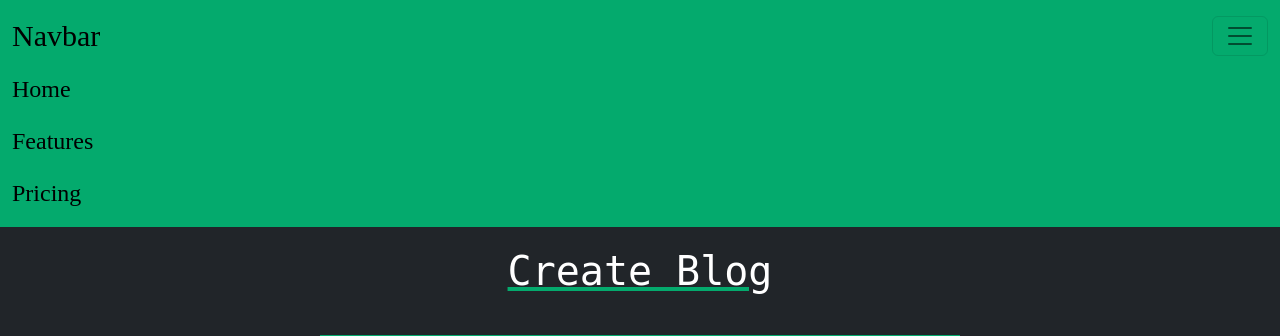
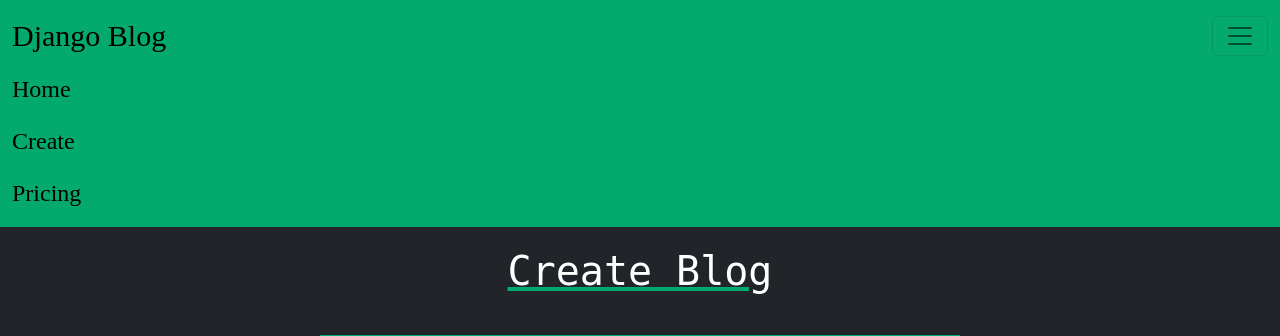
Before and after one commit to shonnoronha/DjangoBytes, a Django app: page /articles/create/ in a window 1280 px wide, after a click that opens the changed part. Shown: the top 336 px of the page. Run offline with Django 4.2, Linux system fonts and the light colour scheme; the visitor is signed in with stand-in values (Sample User, id 1); some libraries are stand-ins or nearby versions; some web fonts are replaced.

Commit message:
subtle changes

```diff
--- a/articles/forms.py
+++ b/articles/forms.py
@@ -21,7 +21,7 @@ class ArticleForm(forms.ModelForm):
         fields = ['name', 'description', 'content', 'category']
         widgets = {
             'name': forms.TextInput(attrs={'class':'mt-3 mb-3'}),
-            'description': forms.TextInput(attrs={'class':'mt-3 mb-3'}),
+            'description': forms.Textarea(attrs={'class':'mt-3 mb-3'}),
             'content': forms.Textarea(attrs={'class':'mt-3 mb-3'}),
             'category': forms.RadioSelect()
         }
--- a/articles/models.py
+++ b/articles/models.py
@@ -13,6 +13,7 @@ choices = (
 class Article(models.Model):
     author = models.ForeignKey(settings.AUTH_USER_MODEL, on_delete=models.CASCADE)
     name = models.CharField(max_length=100)
+    slug = models.SlugField(unique=True, blank=True, null=True)
     description = models.CharField(max_length=200, validators=[min_len_validator])
     content = models.TextField()
     date_added = models.DateTimeField(auto_now_add=True)
--- a/articles/views.py
+++ b/articles/views.py
@@ -15,6 +15,9 @@ def home_view(request):
 def create_view(request):
     form = ArticleForm(request.POST or None)
     if form.is_valid():
+        article = form.save(commit=False)
+        article.author = request.user
+        article.save()
         messages.add_message(request, messages.SUCCESS, 'Article posted Succesfully!')
         return redirect('articles:home')
     context = { 'form': form }
--- a/templates/navbar.html
+++ b/templates/navbar.html
@@ -1,7 +1,7 @@
 <nav class="navbar" style="background-color: #04aa6d">
     <div class="container-fluid">
 
-        <a class="navbar-brand" href="#" style="color: black; font-size: 30px;">Navbar</a>
+        <a class="navbar-brand" href="#" style="color: black; font-size: 30px;">Django Blog</a>
 
         <button class="navbar-toggler" type="button" data-bs-toggle="collapse" data-bs-target="#navbarNavDropdown"
             aria-controls="navbarNavDropdown" aria-expanded="false" aria-label="Toggle navigation" style="color: black;">
@@ -11,10 +11,10 @@
         <div class="collapse navbar-collapse" id="navbarNavDropdown">
             <ul class="navbar-nav">
                 <li class="nav-item">
-                    <a class="nav-link" aria-current="page" href="#" style="color: black; font-size: 24px;">Home</a>
+                    <a class="nav-link" aria-current="page" href="{% url 'articles:home' %}" style="color: black; font-size: 24px;">Home</a>
                 </li>
                 <li class="nav-item">
-                    <a class="nav-link" href="#" style="color: black; font-size: 24px;">Features</a>
+                    <a class="nav-link" href="{% url 'articles:create' %}" style="color: black; font-size: 24px;">Create</a>
                 </li>
                 <li class="nav-item">
                     <a class="nav-link" href="#" style="color: black; font-size: 24px;">Pricing</a>
```
Also changed, not shown: README.MD, articles/migrations/0005_article_slug.py (added).
